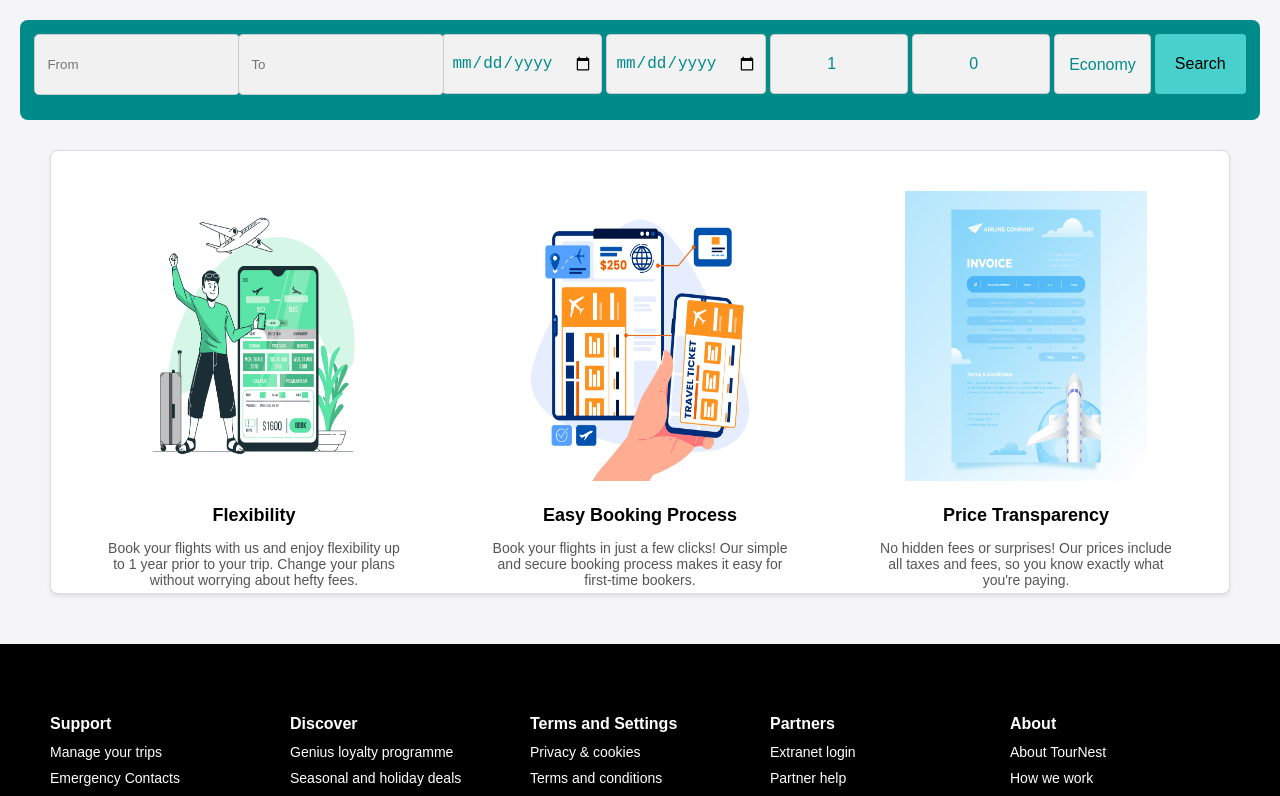
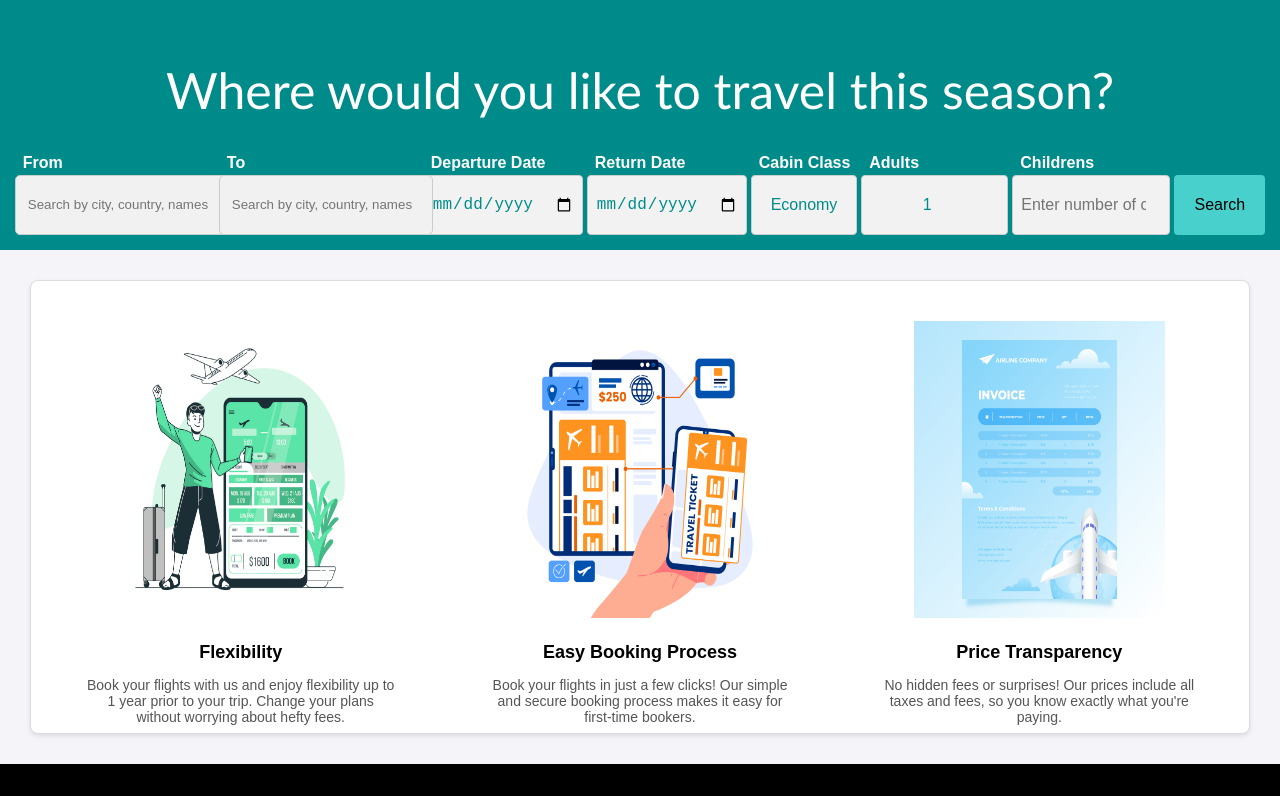
Before and after one commit to rohitprajapati06/Tour-Nest-Frontend, a React (Create React App) app: page /Flights in a window 1280 px wide. Shown: the top 796 px of the page. Built offline with nearby package versions, Linux system fonts and the light colour scheme.

Commit message:
Enhancement of design

```diff
--- a/src/Flights/Airports/Airport.js
+++ b/src/Flights/Airports/Airport.js
@@ -47,7 +47,7 @@ const Airport = ({ placeholder, onSelect }) => {
         value={query}
         onChange={(e) => setQuery(e.target.value)}
         style={{
-          width: "103%",
+          width: "107%",
           height: "100.5%",
           border: "1px solid #ccc",
           borderRadius: "5px",
--- a/src/Flights/FlightSearch/FlightParameters.css
+++ b/src/Flights/FlightSearch/FlightParameters.css
@@ -1,9 +1,15 @@
 .flight-parameter {
   background-color: darkcyan; /* Background color */
-  height: 100px; /* Adjust the height of the container */
+  height: 250px; /* Adjust the height of the container */
   justify-content: center; /* Center content horizontally */
   align-items: center; /* Center content vertically */
-  border-radius: 8px; /* Optional rounded corners */
+}
+.flight-heading-parameter{
+  margin-top: 0;
+  font-size: 50px;
+  color: white;
+  font-weight: lighter;
+  font-family:'Gill Sans', 'Gill Sans MT', Calibri, 'Trebuchet MS', sans-serif;
 }
 .flight-booking-search-form-table {
   margin: 1% ;
@@ -24,6 +30,19 @@
   width: auto; /* Allow column width to adjust based on content */
   height: 40px; /* Set the height of the td */
   border: none; /* Remove border for each table cell */
+}
+
+.flight-booking-search-tabhead-table{
+  color: white;
+  text-align: left; /* Align table headers to the left */
+  padding: 10px;
+  font-weight: 100;
+  margin-left: 20px; /* Add left margin to shift the table header to the right */
+
+}
+
+.flight-booking-search-form-th {
+  padding-left: 10px; /* Optional: Add some padding to the left of each header cell */
 }
 
 .flight-booking-search-form-airport-input,
@@ -72,23 +91,32 @@
 }
 
 /* Responsive Styles */
+
+.flight-booking-search-form-search-button:hover {
+  background-color: aquamarine;
+}
+
+/* Responsive Styles */
 @media screen and (max-width: 768px) {
   .flight-booking-search-form-table {
     display: block;
   }
 
   .flight-booking-search-form-row {
-    display: block;
+    display: flex;
+    flex-direction: column; /* Stack elements vertically */
   }
 
   .flight-booking-search-form-td {
     display: block;
     margin-bottom: 10px;
-    width: 100%;
+    width: 100%; /* Full width for each input */
+    height: auto; /* Adjust height to fit content */
   }
 
   .flight-booking-search-form-search-button {
     margin-top: 10px;
-    width: 100%;
+    width: 100%; /* Full width for the button */
+    max-width: none; /* Remove max-width restriction */
   }
 }
--- a/src/Flights/FlightSearch/FlightSearch.js
+++ b/src/Flights/FlightSearch/FlightSearch.js
@@ -98,23 +98,36 @@ const FlightsSearch = () => {
 
   return (
     <>
-    <div style={{ padding: "20px", fontFamily: "Arial, sans-serif",margin:'0' }}>
+    <div style={{fontFamily: "Arial, sans-serif",margin:'0' }}>
       <div className="flight-parameter">
+        <h1 className="flight-heading-parameter"> <br/>Where would you like to travel this season?</h1>
   <form onSubmit={handleSearch} className="flight-booking-search-form">
     <table className="flight-booking-search-form-table">
+    <thead className="flight-booking-search-tabhead-table">
+          <tr className="flight-booking-search-form-header-row">
+            <th className="flight-booking-search-form-th">From</th>
+            <th className="flight-booking-search-form-th">To</th>
+            <th className="flight-booking-search-form-th">Departure Date</th>
+            <th className="flight-booking-search-form-th">Return Date</th>
+            <th className="flight-booking-search-form-th">Cabin Class</th>
+            <th className="flight-booking-search-form-th">Adults</th>
+            <th className="flight-booking-search-form-th">Childrens</th>
+            <th className="flight-booking-search-form-th"></th>
+          </tr>
+        </thead>
       <tbody>
         <tr className="flight-booking-search-form-row">
           <td className="flight-booking-search-form-td">
             <Airport
               className="flight-booking-search-form-airport-input"
-              placeholder="From"
+              placeholder="Search by city, country, names"
               onSelect={(value) => handleAirportSelect("fromId", value)}
             />
           </td>
           <td className="flight-booking-search-form-td">
             <Airport
               className="flight-booking-search-form-airport-input"
-              placeholder="To"
+              placeholder="Search by city, country, names"
               onSelect={(value) => handleAirportSelect("toId", value)}
             />
           </td>
@@ -132,10 +145,24 @@ const FlightsSearch = () => {
             <input
               type="date"
               className="flight-booking-search-form-input-date"
+              placeholder="Enter Return Date"
               name="returnDate"
               value={formData.returnDate}
               onChange={handleInputChange}
             />
+          </td>
+          <td className="flight-booking-search-form-td">
+            <select
+              className="flight-booking-search-form-select-class"
+              name="cabinClass"
+              value={formData.cabinClass}
+              onChange={handleInputChange}
+            >
+              <option value="ECONOMY">Economy</option>
+              <option value="BUSINESS">Business</option>
+              <option value="FIRST">First</option>
+              <option value="PREMIUM_ECONOMY">Premium Economy</option>
+            </select>
           </td>
           <td className="flight-booking-search-form-td">
             <input
@@ -152,23 +179,11 @@ const FlightsSearch = () => {
               type="number"
               className="flight-booking-search-form-input-number"
               name="children"
-              value={formData.children}
+              placeholder="Enter number of childrens"
               onChange={handleInputChange}
             />
           </td>
-          <td className="flight-booking-search-form-td">
-            <select
-              className="flight-booking-search-form-select-class"
-              name="cabinClass"
-              value={formData.cabinClass}
-              onChange={handleInputChange}
-            >
-              <option value="ECONOMY">Economy</option>
-              <option value="BUSINESS">Business</option>
-              <option value="FIRST">First</option>
-              <option value="PREMIUM_ECONOMY">Premium Economy</option>
-            </select>
-          </td>
+
           <td className="flight-booking-search-form-td">
             <button type="submit" className="flight-booking-search-form-search-button">Search</button>
           </td>
```
